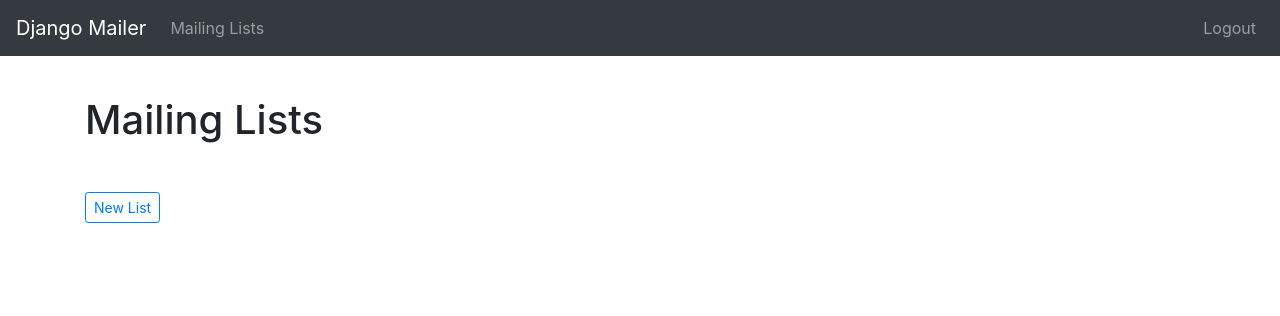
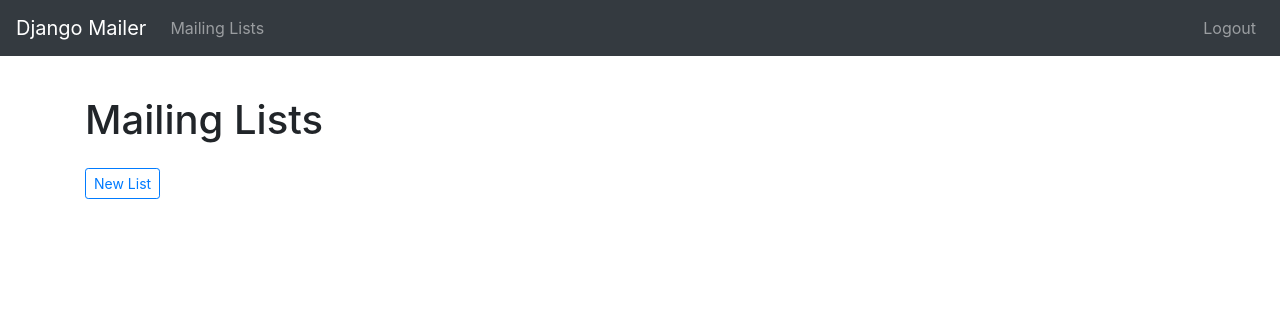
Before and after one commit to paulr909/django-mailer, a Django app: page /mailinglist/ in a window 1280 px wide. Shown: the top 316 px of the page. Run offline with Django 3.2, Linux system fonts and the light colour scheme; the visitor is signed in with stand-in values (Sample User, id 1); data that the repository does not hold is empty; parts of the project's set-up code (start-up, migrations or seed data) failed here and were passed over; some libraries are stand-ins or nearby versions.

Commit message:
edit list

```diff
--- a/django/mailinglist/templates/mailinglist/mailinglist_list.html
+++ b/django/mailinglist/templates/mailinglist/mailinglist_list.html
@@ -8,10 +8,10 @@
     <div class="row">
         <div class="col-sm-12">
             <h1>Mailing Lists</h1>
-            <div class="mt-5">
+            <div class="mt-4">
                 <a class="btn btn-outline-primary btn-sm" href="{% url "mailinglist:create_mailinglist" %}">New List</a>
             </div>
-            <ul class="mailing-list-list mt-4">
+            <ul class="mt-4">
                 {% for mailinglist in mailinglist_list %}
                     <li class="mailinglist-item">
                         <a href="{% url "mailinglist:manage_mailinglist" pk=mailinglist.id %}">
```
